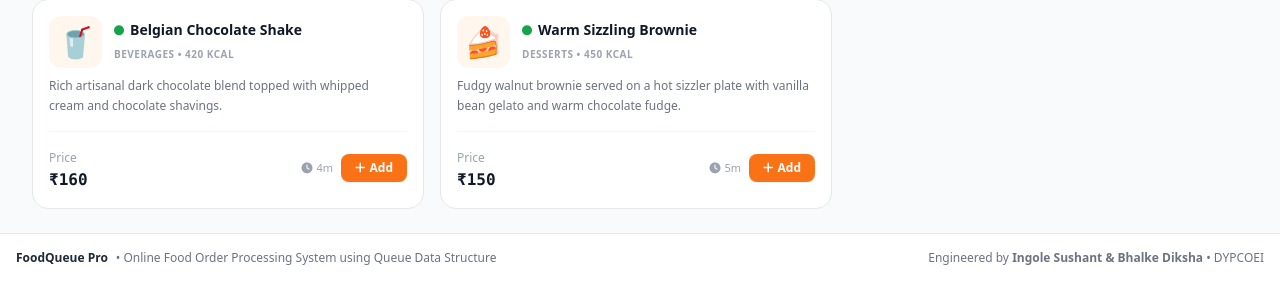
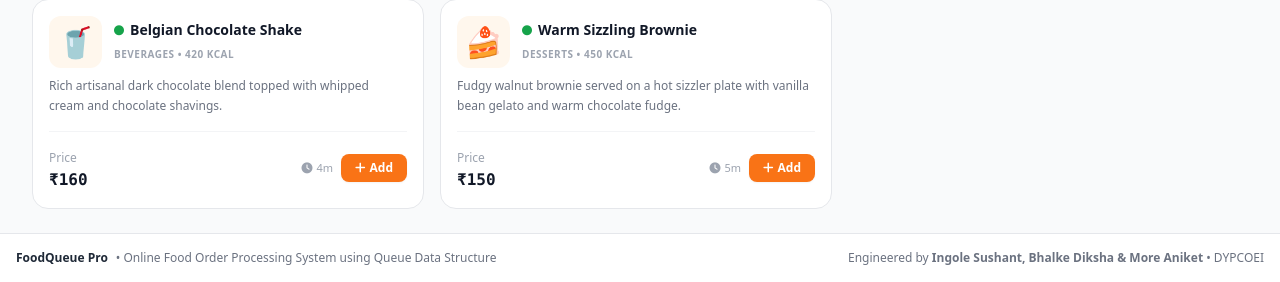
Before and after one commit to sushantv2301/online-food-Processing-System, a Flask app: page / in a window 1280 px wide. Shown: the part 1355-1637 px from the top of the page. Run offline with Flask 3, Linux system fonts and the light colour scheme; some libraries are stand-ins or nearby versions.

Commit message:
chore: add More Aniket Arun to project team and credits

```diff
--- a/app.py
+++ b/app.py
@@ -2,7 +2,7 @@
 
 Engineering Mini Project:
 - Project Title: Online Food Order Processing System using Queue Data Structure
-- Students: Ingole Sushant Prakashrao & Bhalke Diksha Sangmeshwar
+- Students: Ingole Sushant Prakashrao, Bhalke Diksha Sangmeshwar & More Aniket Arun
 - College: Dr. D. Y. Patil College of Engineering and Innovation
 - Department: Engineering Science and Humanities
 - Academic Year: 2026-27
@@ -220,7 +220,7 @@ def dsa_info():
         "academic_details": {
             "title": "Online Food Order Processing System using Queue Data Structure",
             "college": "Dr. D. Y. Patil College of Engineering and Innovation",
-            "students": "Ingole Sushant Prakashrao & Bhalke Diksha Sangmeshwar",
+            "students": "Ingole Sushant Prakashrao, Bhalke Diksha Sangmeshwar & More Aniket Arun",
             "academic_year": "2026-27"
         }
     })
@@ -245,4 +245,4 @@ if __name__ == "__main__":
     print(f"  🍔 FoodQueue Pro Web Server Active")
     print(f"  URL: http://127.0.0.1:{port}")
     print("=" * 66)
-    app.run(host="0.0.0.0", port=port, debug=True)
+    app.run(host="0.0.0.0", port=port, debug=False)
--- a/templates/index.html
+++ b/templates/index.html
@@ -686,6 +686,7 @@
             <span class="text-[11px] text-gray-400 uppercase font-bold">Project Team</span>
             <p class="font-bold text-sm text-gray-900 dark:text-white mt-1">Ingole Sushant Prakashrao</p>
             <p class="font-bold text-sm text-gray-900 dark:text-white">Bhalke Diksha Sangmeshwar</p>
+            <p class="font-bold text-sm text-gray-900 dark:text-white">More Aniket Arun</p>
           </div>
           <div class="p-4 rounded-xl bg-gray-50 dark:bg-gray-700/40 border border-gray-200 dark:border-gray-700">
             <span class="text-[11px] text-gray-400 uppercase font-bold">Course / Domain</span>
@@ -868,7 +869,7 @@
         <span>• Online Food Order Processing System using Queue Data Structure</span>
       </div>
       <div>
-        <span>Engineered by <strong>Ingole Sushant & Bhalke Diksha</strong> • DYPCOEI</span>
+        <span>Engineered by <strong>Ingole Sushant, Bhalke Diksha & More Aniket</strong> • DYPCOEI</span>
       </div>
     </div>
   </footer>
```
Also changed, not shown: README.md, 1 other file.
